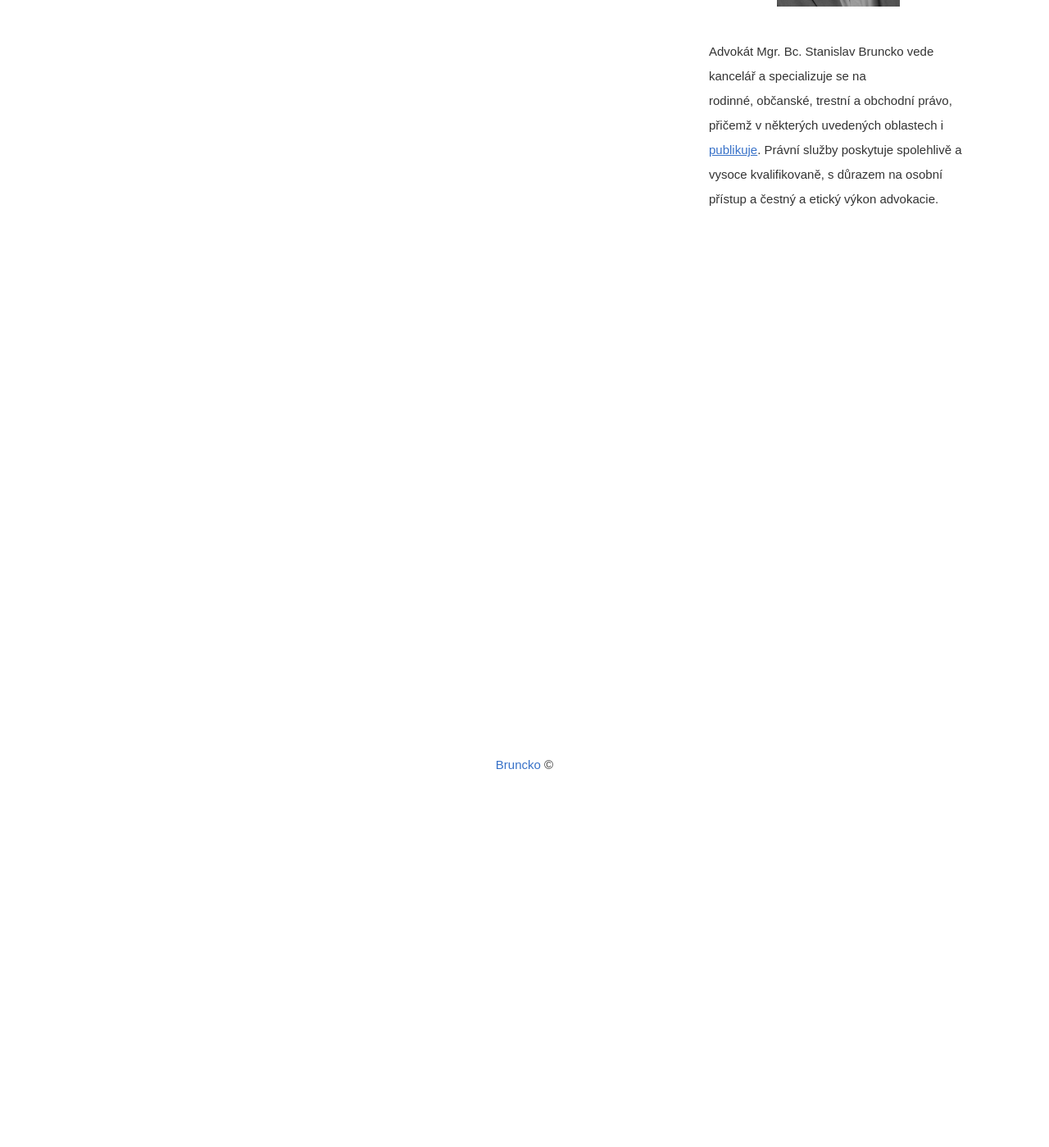
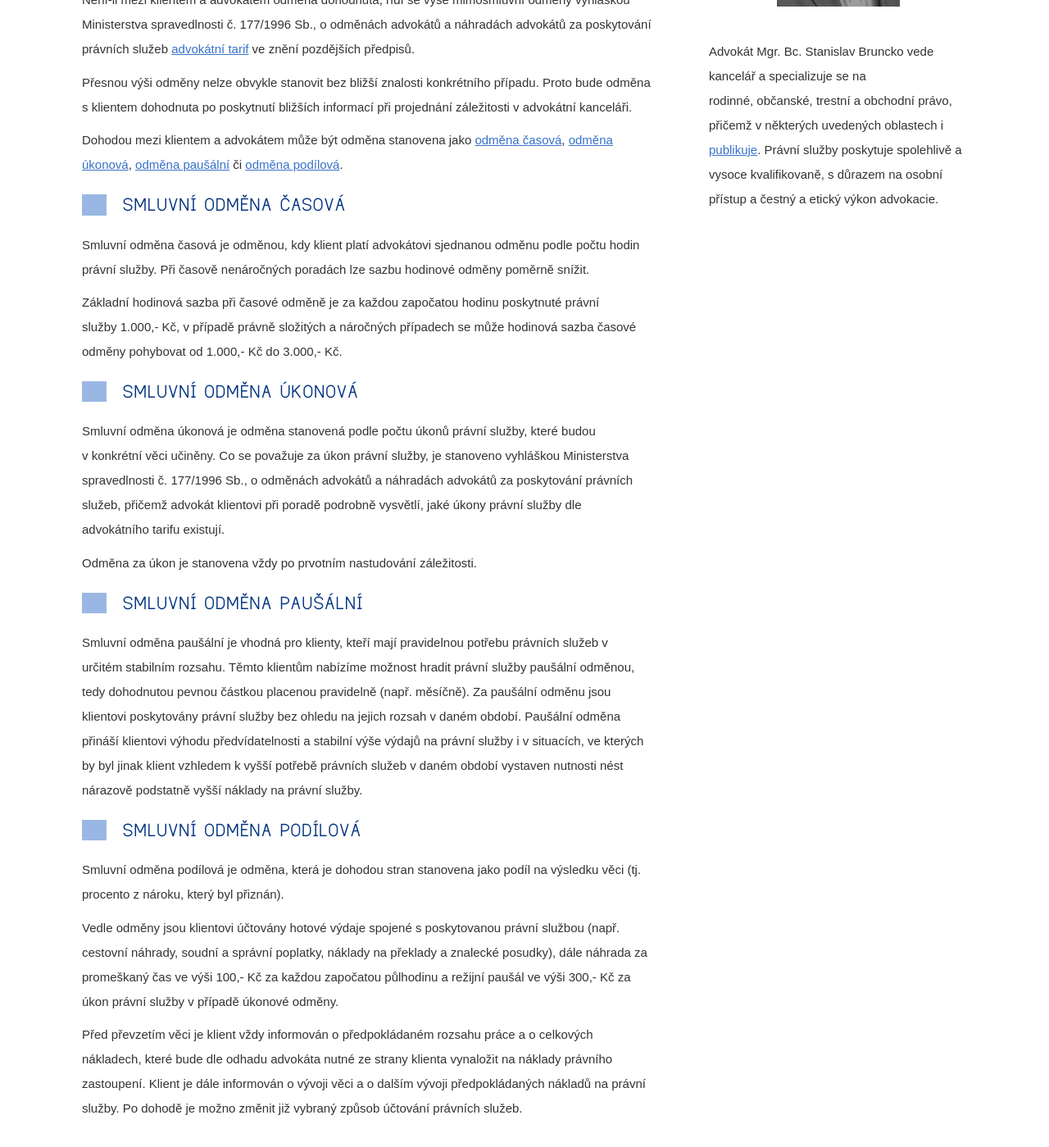
Before and after one commit to Pave91/bruncko-web, a Jekyll site: the page built from cenik.md, in a window 1280 px wide and 1400 px high, scrolled down 427 px. Shown: the whole window at 82% size. Built offline with Jekyll 4.4.1, drawn with Linux system fonts in a browser that asks for light colours; nearby versions of some CDN libraries; before the commit the page ends 900 px from its top, so only the background shows below that; some of the changed text lies outside the part shown.

Commit message:
Update cenik.md
Nadpisy
Odkazy

```diff
--- a/cenik.md
+++ b/cenik.md
@@ -3,3 +3,42 @@ layout: page
 title: Ceník
 permalink: /cenik/
 ---
+
+
+##Odměna advokáta
+
+Odměna za právní službu se řídí zásadně dle dohody mezi advokátem a klientem (smluvní odměna), a to v závislosti na náročnosti poskytované služby, zejména dle složitosti případu a dle časové náročnosti..
+Není-li mezi klientem a advokátem odměna dohodnuta, řídí se výše mimosmluvní odměny vyhláškou Ministerstva spravedlnosti č. 177/1996 Sb., o odměnách advokátů a náhradách advokátů za poskytování právních služeb  [advokátní tarif]({{site.baseurl}}/https://portal.gov.cz/app/zakony/zakonPar.jsp?idBiblio=44272&nr=177~2F1996&rpp=15#local-content) ve znění pozdějších předpisů.
+
+Přesnou výši odměny nelze obvykle stanovit bez bližší znalosti konkrétního případu. Proto bude odměna s klientem dohodnuta po poskytnutí bližších informací při projednání záležitosti v advokátní kanceláři.
+
+Dohodou mezi klientem a advokátem může být odměna stanovena jako [odměna časová]({{site.baseurl}}/##Smluvní odměna časová), [odměna úkonová]({{site.baseurl}}/##Smluvní odměna úkonová), [odměna paušální]({{site.baseurl}}/##Smluvní odměna paušální) či [odměna podílová]({{site.baseurl}}/##Smluvní odměna podílová).
+
+
+##Smluvní odměna časová
+Smluvní odměna časová je odměnou, kdy klient platí advokátovi sjednanou odměnu podle počtu hodin právní služby. Při časově nenáročných poradách lze sazbu hodinové odměny poměrně snížit.
+
+Základní hodinová sazba při časové odměně je za každou započatou hodinu poskytnuté právní služby 1.000,- Kč, v případě právně složitých a náročných případech se může hodinová sazba časové odměny pohybovat od 1.000,- Kč do 3.000,- Kč.
+
+
+##Smluvní odměna úkonová
+Smluvní odměna úkonová je odměna stanovená podle počtu úkonů právní služby, které budou v konkrétní věci učiněny. Co se považuje za úkon právní služby, je stanoveno vyhláškou Ministerstva spravedlnosti č. 177/1996 Sb., o odměnách advokátů a náhradách advokátů za poskytování právních služeb, přičemž advokát klientovi při poradě podrobně vysvětlí, jaké úkony právní služby dle advokátního tarifu existují.
+
+Odměna za úkon je stanovena vždy po prvotním nastudování záležitosti.
+
+
+##Smluvní odměna paušální
+Smluvní odměna paušální je vhodná pro klienty, kteří mají pravidelnou potřebu právních služeb v určitém stabilním rozsahu. Těmto klientům nabízíme možnost hradit právní služby paušální odměnou, tedy dohodnutou pevnou částkou placenou pravidelně (např. měsíčně). Za paušální odměnu jsou klientovi poskytovány právní služby bez ohledu na jejich rozsah v daném období. Paušální odměna přináší klientovi výhodu předvídatelnosti a stabilní výše výdajů na právní služby i v situacích, ve kterých by byl jinak klient vzhledem k vyšší potřebě právních služeb v daném období vystaven nutnosti nést nárazově podstatně vyšší náklady na právní služby.
+
+
+##Smluvní odměna podílová
+Smluvní odměna podílová je odměna, která je dohodou stran stanovena jako podíl na výsledku věci (tj. procento z nároku, který byl přiznán).
+
+
+
+
+
+
+Vedle odměny jsou klientovi účtovány hotové výdaje spojené s poskytovanou právní službou (např. cestovní náhrady, soudní a správní poplatky,  náklady na překlady a znalecké posudky), dále náhrada za promeškaný čas ve výši 100,- Kč za každou započatou půlhodinu a režijní paušál ve výši 300,- Kč za úkon právní služby v případě úkonové odměny.
+
+Před převzetím věci je klient vždy informován o předpokládaném rozsahu práce a o celkových nákladech, které bude dle odhadu advokáta nutné ze strany klienta vynaložit na náklady právního zastoupení. Klient je dále informován o vývoji věci a o dalším vývoji předpokládaných nákladů na právní služby. Po dohodě je možno změnit již vybraný způsob účtování právních služeb.
```
